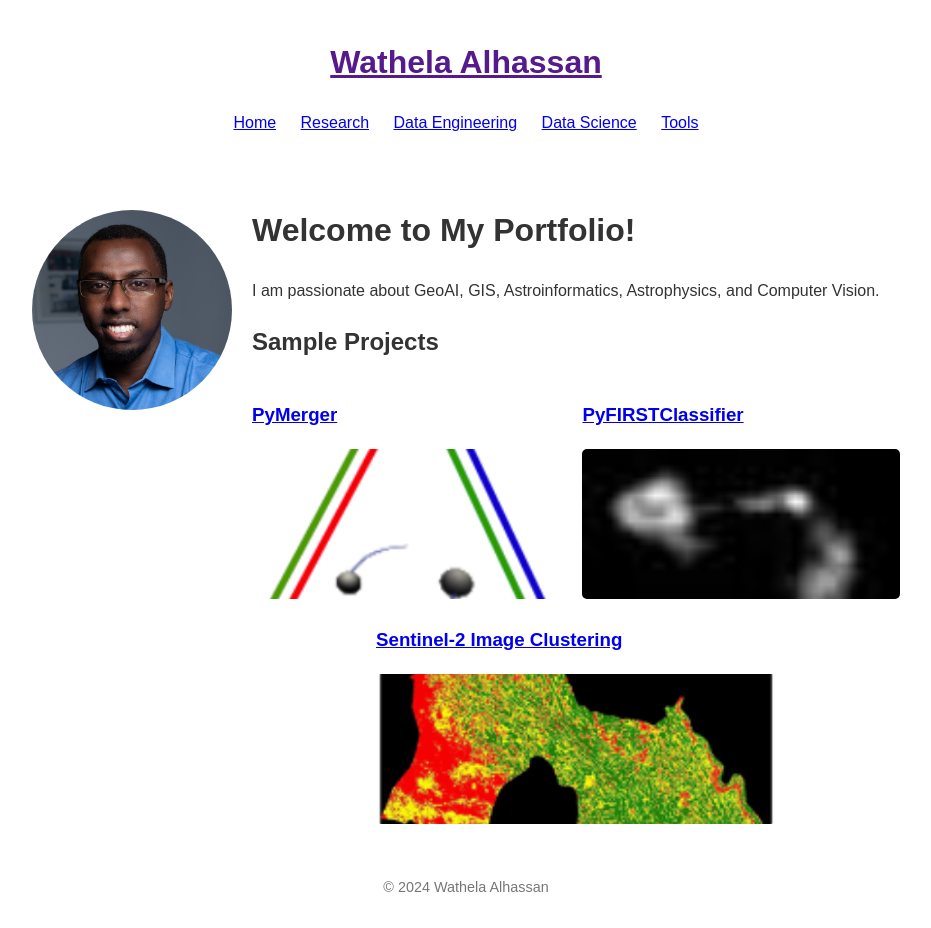
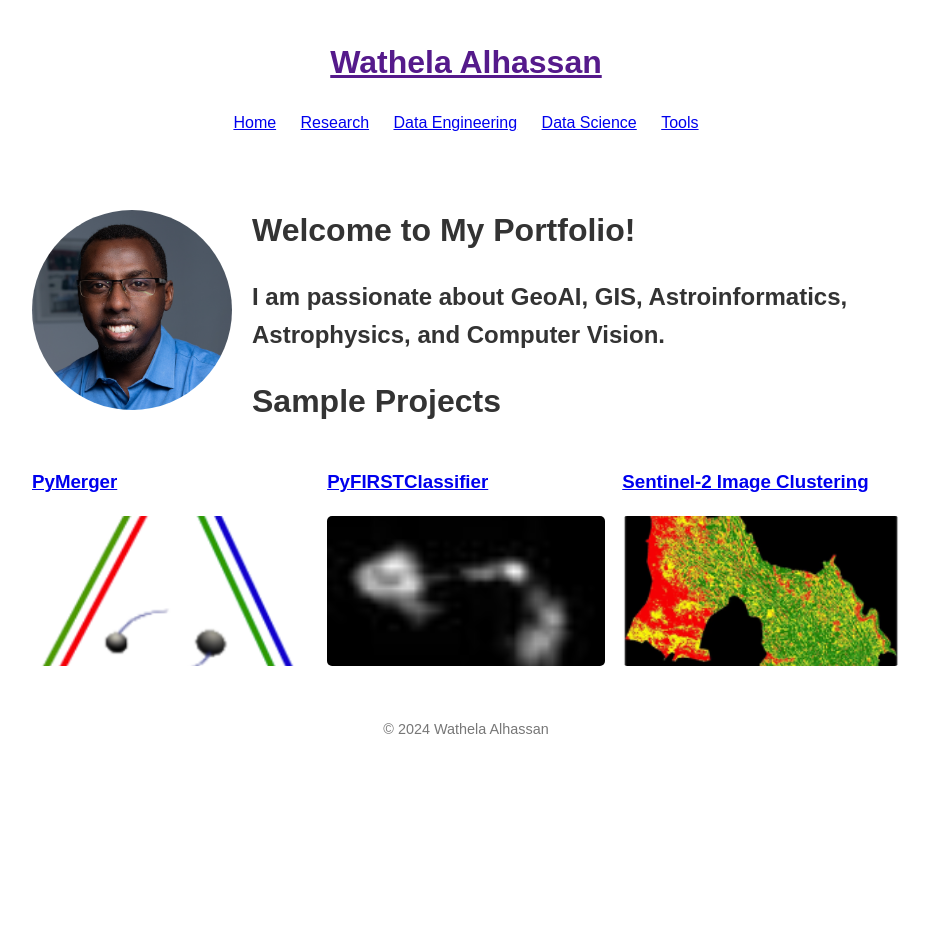
Before and after one commit to wathela/wathela.github.io, a Jekyll site: the page built from index.md, in a window 1280 px wide. Shown: the whole page, without its empty margins (174-1105 px from the left). Built offline with Jekyll 4.4.1, drawn with Linux system fonts in a browser that asks for light colours; after the commit the page ends 900 px from its top, so only the background shows below that.

```diff
--- a/index.md
+++ b/index.md
@@ -12,15 +12,11 @@ title: "Home"
 
 # Welcome to My Portfolio!
 
-I am passionate about GeoAI, GIS, Astroinformatics, Astrophysics, and Computer Vision.
+## I am passionate about GeoAI, GIS, Astroinformatics, Astrophysics, and Computer Vision.
 
 
 
-
-
-
-
-## Sample Projects
+# Sample Projects
 
 
 <div style="display: flex; flex-wrap: wrap; justify-content: space-around; gap: 2%;">
```
Also changed, not shown: research.md (+1 -1 lines).
